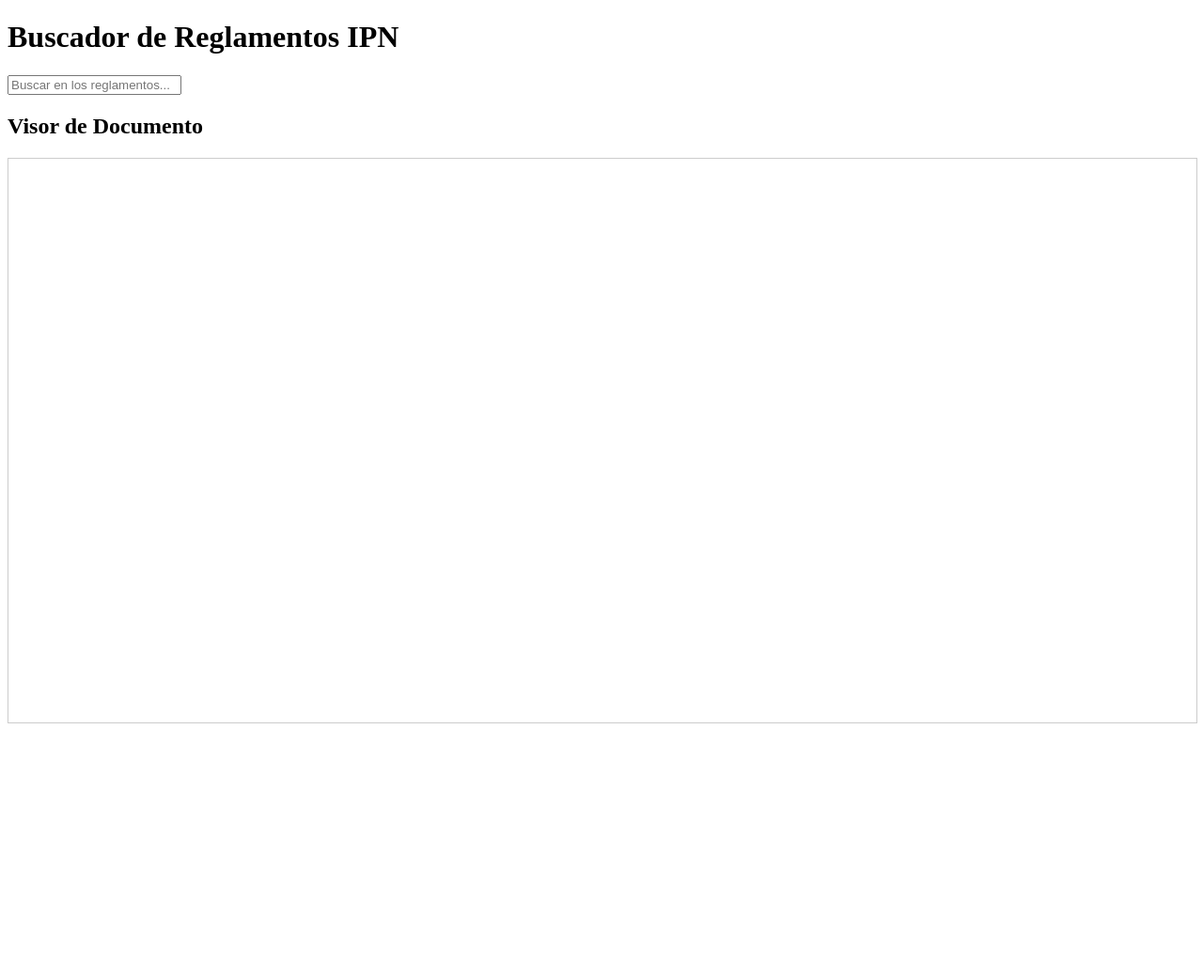
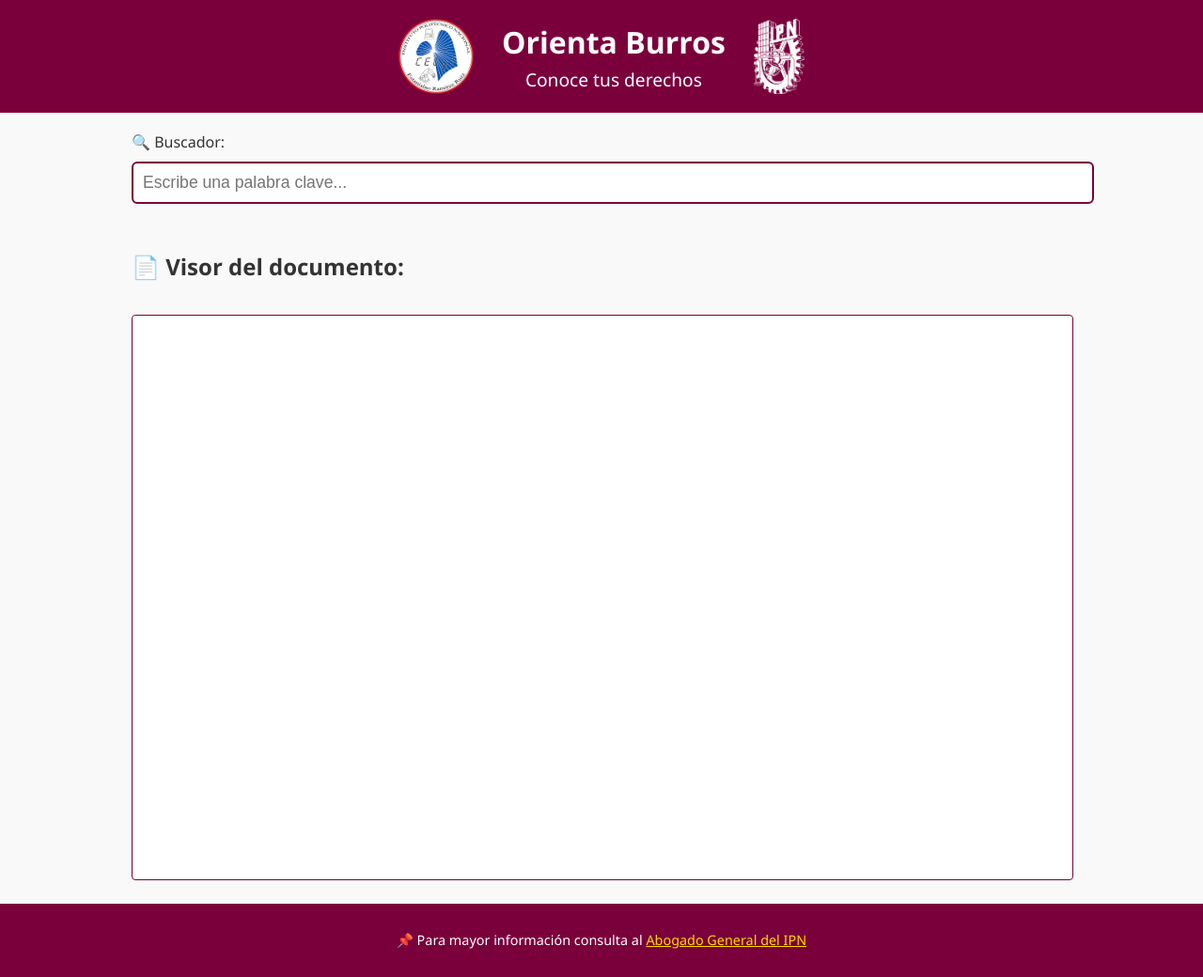
Before and after one commit to LupusUrsus/PaginaProyectoaula, a website: page IPN_HTML/IPN_Reglamento/Reglamento.html in a window 1280 px wide. Shown: the whole page at 94% size. Before the commit the page ends 800 px from the top, so only its background shows below. Drawn offline with Linux system fonts and the light colour scheme.

Commit message:
Buscador v3

```diff
--- a/IPN_HTML/IPN_Reglamento/Reglamento.html
+++ b/IPN_HTML/IPN_Reglamento/Reglamento.html
@@ -2,17 +2,36 @@
 <html lang="es">
 <head>
   <meta charset="UTF-8">
-  <title>Buscador IPN</title>
-  <link rel="stylesheet" href="style/estilos.css">
+  <title>Conoce tus derechos - IPN</title>
+  <link rel="stylesheet" href="style/styles.css">
 </head>
 <body>
-  <h1>Buscador de Reglamentos IPN</h1>
+ <header class="banner">
+  <div class="encabezado-flex">
+    <img src="../imagen/Cecyt3-gogo.png" alt="Logo CECyT 3" class="logo">
 
-  <input type="text" id="buscador" placeholder="Buscar en los reglamentos..." oninput="buscar()">
-  <div id="resultados"></div>
+    <div class="titulo-banner">
+      <h1>Orienta Burros</h1>
+      <h2>Conoce tus derechos</h2>
+    </div>
 
-  <h2>Visor de Documento</h2>
-  <iframe id="visor" width="100%" height="600px" style="border:1px solid #ccc;" src=""></iframe>
+    <img src="../imagen/IPN-logo.png" alt="Logo IPN" class="logo">
+  </div>
+</header>
+
+  <main>
+    <label for="buscador">🔍 Buscador:</label>
+    <input type="text" id="buscador" placeholder="Escribe una palabra clave..." oninput="buscar()">
+
+    <div id="resultados"></div>
+
+    <h2>📄 Visor del documento:</h2>
+    <iframe id="visor" width="100%" height="600px"></iframe>
+  </main>
+
+  <footer>
+    <p>📌 Para mayor información consulta al <a href="https://www.abogadogeneral.ipn.mx/" target="_blank">Abogado General del IPN</a></p>
+  </footer>
 
   <script src="libs/lunr.min.js"></script>
   <script src="js/buscador.js"></script>
--- a/IPN_HTML/IPN_Reglamento/style/styles.css
+++ b/IPN_HTML/IPN_Reglamento/style/styles.css
@@ -1,44 +1,133 @@
+:root {
+  --guinda: #7A003C;
+  --oro: #FFD700;
+  --gris: #333;
+  --claro: #f9f9f9;
+  --fondo: #fff;
+}
+
 body {
-  font-family: Arial, sans-serif;
-  margin: 20px;
-  max-width: 900px;
+  font-family: 'Segoe UI', sans-serif;
+  margin: 0;
+  background-color: var(--claro);
+  color: var(--gris);
+}
+
+/* 🛡️ Encabezado horizontal con logos y texto centrado */
+header.banner {
+  background-color: var(--guinda);
+  color: white;
+  padding: 20px 10px;
+}
+
+.encabezado-flex {
+  display: flex;
+  align-items: center;
+  justify-content: center;
+  gap: 30px;
+  flex-wrap: wrap;
+  text-align: center;
+}
+
+.logo {
+  height: 80px;
+  width: auto;
+}
+
+.titulo-banner {
+  min-width: 200px;
+}
+
+.titulo-banner h1 {
+  font-size: 2em;
+  margin: 0;
+}
+
+.titulo-banner h2 {
+  font-weight: normal;
+  font-size: 1.2em;
+  margin: 5px 0 0;
+}
+
+/* 🧠 Contenido principal */
+main {
+  max-width: 1000px;
+  margin: 20px auto;
+  padding: 0 20px;
+}
+
+.busqueda label {
+  font-size: 1.2em;
+  font-weight: bold;
 }
 
 input[type="text"] {
   width: 100%;
-  font-size: 1.2em;
+  font-size: 1.1em;
   padding: 10px;
-  margin-bottom: 20px;
+  margin: 10px 0 30px;
+  border: 2px solid var(--guinda);
+  border-radius: 6px;
 }
 
+/* 🧾 Resultados estilizados */
 .resultado {
-  border-bottom: 1px solid #ccc;
-  padding: 10px 0;
+  background-color: var(--fondo);
+  border-left: 5px solid var(--guinda);
+  box-shadow: 0 2px 4px rgba(0,0,0,0.1);
+  padding: 15px;
+  margin-bottom: 25px;
+  border-radius: 6px;
 }
 
 .resultado h3 {
-  margin: 0;
+  margin-top: 0;
+  color: var(--guinda);
 }
 
 .resultado p {
-  margin: 10px 0;
+  line-height: 1.6;
 }
 
 .resultado button {
-  margin-top: 5px;
-  padding: 6px 12px;
-  background-color: #0066cc;
+  background-color: var(--guinda);
   color: white;
   border: none;
+  padding: 8px 16px;
+  border-radius: 4px;
   cursor: pointer;
-  border-radius: 4px;
+  font-size: 0.95em;
 }
 
 .resultado button:hover {
-  background-color: #004999;
+  background-color: #5e002e;
 }
 
 mark {
-  background-color: yellow;
-  font-weight: bold;
+  background-color: var(--oro);
+  padding: 2px 4px;
+  border-radius: 2px;
 }
+
+/* 📄 Visor */
+iframe {
+  border: 1px solid var(--guinda);
+  border-radius: 4px;
+  background-color: white;
+  margin-top: 15px;
+  width: 100%;
+}
+
+/* 🔗 Pie de página */
+footer {
+  text-align: center;
+  padding: 15px;
+  background-color: var(--guinda);
+  color: white;
+  font-size: 0.9em;
+}
+
+footer a {
+  color: var(--oro);
+  text-decoration: underline;
+}
```
